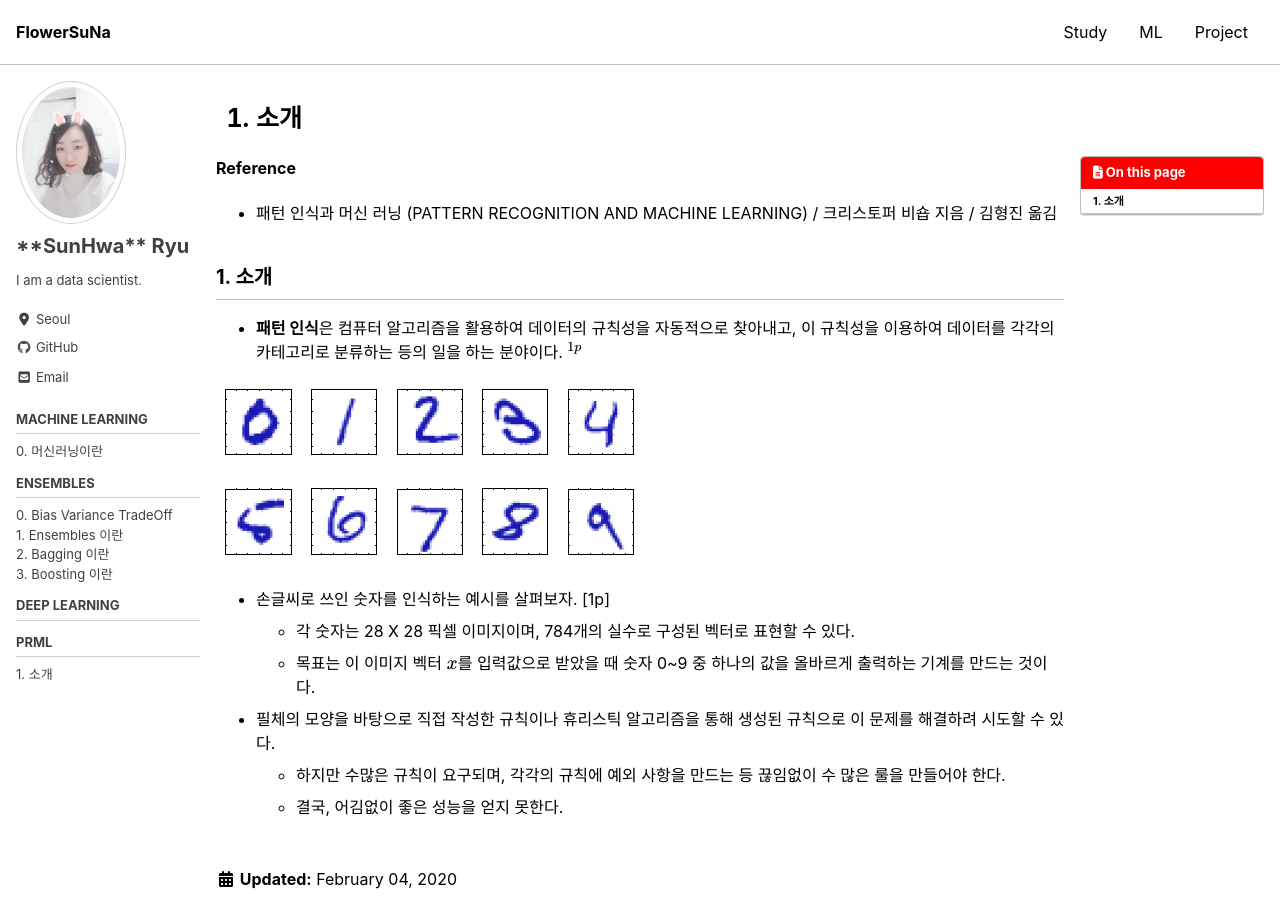
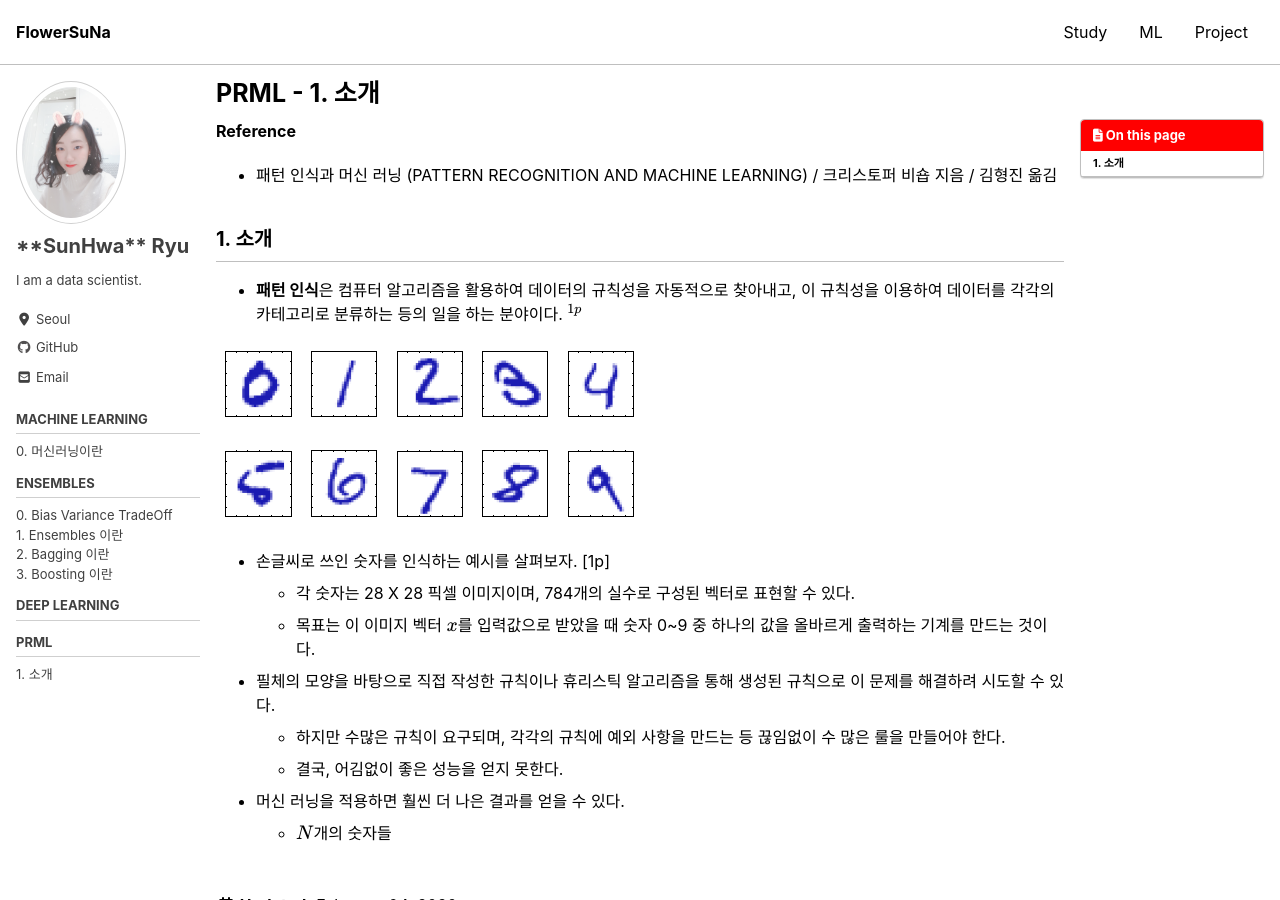
Before and after one commit to MinPinSunHwa/suna.github.io, a Jekyll site: the page built from _ml/prml/1-0.md, in a window 1280 px wide and 900 px high. Built offline with Jekyll 4.4.1, drawn with Linux system fonts in a browser that asks for light colours; cached includes are drawn as plain includes; nearby versions of some CDN libraries; formulas are drawn with MathJax 3.

Commit message:
modify url

```diff
--- a/_data/navigation.yml
+++ b/_data/navigation.yml
@@ -40,7 +40,8 @@ ml:
   - title: "PRML"
     children:
       - title: "1. 소개"
-      - url: /ml/prml/1-0/
+      - url: /ml/prml/1_0/
+
 
 # study links
 study:
--- a/_ml/prml/1-0.md
+++ b/_ml/prml/1-0.md
@@ -1,6 +1,6 @@
 ---
-title: "1. 소개"
-permalink: /ml/prml/1-0/
+title: "PRML - 1. 소개"
+permalink: /ml/prml/1_0/
 comments: true
 categories: [ML, PRML]
 toc: true
@@ -24,3 +24,6 @@ toc: true
 - 필체의 모양을 바탕으로 직접 작성한 규칙이나 휴리스틱 알고리즘을 통해 생성된 규칙으로 이 문제를 해결하려 시도할 수 있다.
   - 하지만 수많은 규칙이 요구되며, 각각의 규칙에 예외 사항을 만드는 등 끊임없이 수 많은 룰을 만들어야 한다.
   - 결국, 어김없이 좋은 성능을 얻지 못한다.
+
+- 머신 러닝을 적용하면 훨씬 더 나은 결과를 얻을 수 있다.
+  - $$ N $$개의 숫자들
```
